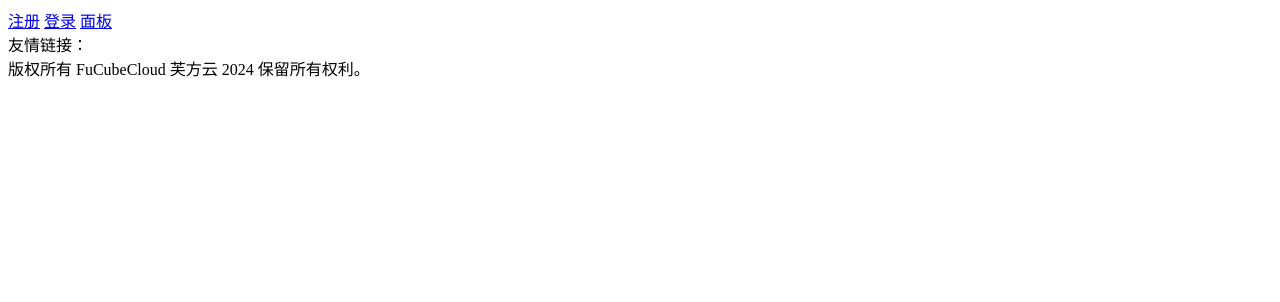
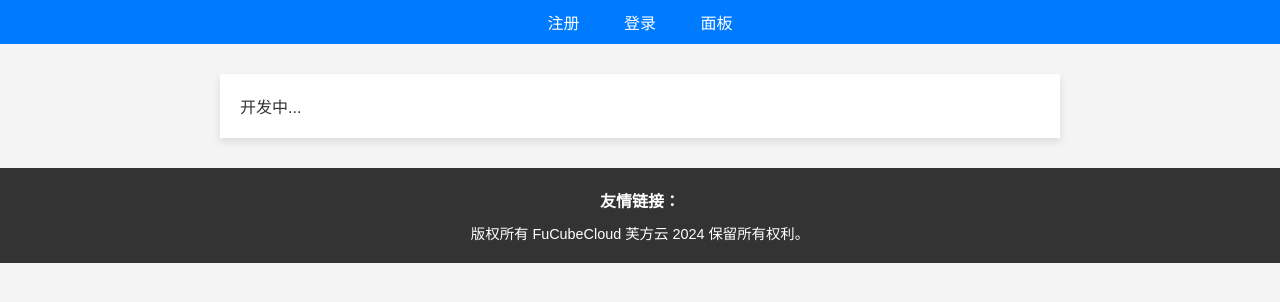
Before and after one commit to Barinfo/FuCubeMC-Automatic-v0.1, a Flask app: page / in a window 1280 px wide. Shown: the top 302 px of the page. Run offline with Flask 3, Linux system fonts and the light colour scheme.

Commit message:
美化 主页。

```diff
--- a/web/templates/index.html
+++ b/web/templates/index.html
@@ -4,18 +4,78 @@
     <meta charset="utf-8">
     <meta lang="zh-cn">
     <title>FuCube公益面板 - 开服之路的好搭档</title>
+    <style>
+        body {
+            font-family: Arial, sans-serif;
+            color: #333;
+            background-color: #f4f4f4;
+            margin: 0;
+            padding: 0;
+        }
+
+        .nav-main {
+            background-color: #007BFF;
+            color: white;
+            padding: 10px 0;
+            text-align: center;
+        }
+        .nav-main a {
+            color: white;
+            text-decoration: none;
+            margin: 0 10px;
+            padding: 5px 10px;
+            border-radius: 5px;
+        }
+        .nav-main a:hover {
+            background-color: rgba(255, 255, 255, 0.1);
+        }
+
+        .content-main {
+            max-width: 800px;
+            margin: 30px auto;
+            padding: 20px;
+            background-color: white;
+            box-shadow: 0 4px 8px rgba(0,0,0,0.1);
+        }
+
+        .bottom-main {
+            background-color: #333;
+            color: white;
+            padding: 20px 0;
+            text-align: center;
+        }
+        .bottom-link {
+            margin-bottom: 10px;
+        }
+        .bottom-link-span {
+            font-weight: bold;
+        }
+        .bottom-copyrighticp {
+            font-size: 0.9em;
+        }
+        .bottom-copyrighticp-span {
+            display: block;
+        }
+
+        /* 响应式设计 */
+        @media (max-width: 600px) {
+            .nav-main a {
+                display: block;
+                margin: 5px 0;
+            }
+        }
+    </style>
 </head>
 <body>
     <div class="nav-main">
         <!-- 导航栏 -->
-        </div>
-        <div class="content-main">
-            <!-- 中间应该放的内容 -->
         <a href="/reg">注册</a>
         <a href="/login">登录</a>
         <a href="/panel">面板</a>
     </div>
-    </body>
+    <div class="content-main">
+        开发中...
+    </div>
     <footer>
         <!-- 底部的一堆乱七八糟歪比巴卜 -->
         <div class="bottom-main">
@@ -29,4 +89,5 @@
             </div>
         </div>
     </footer>
+</body>
 </html>
```
Lines whose indentation alone changed are shown as unchanged.
